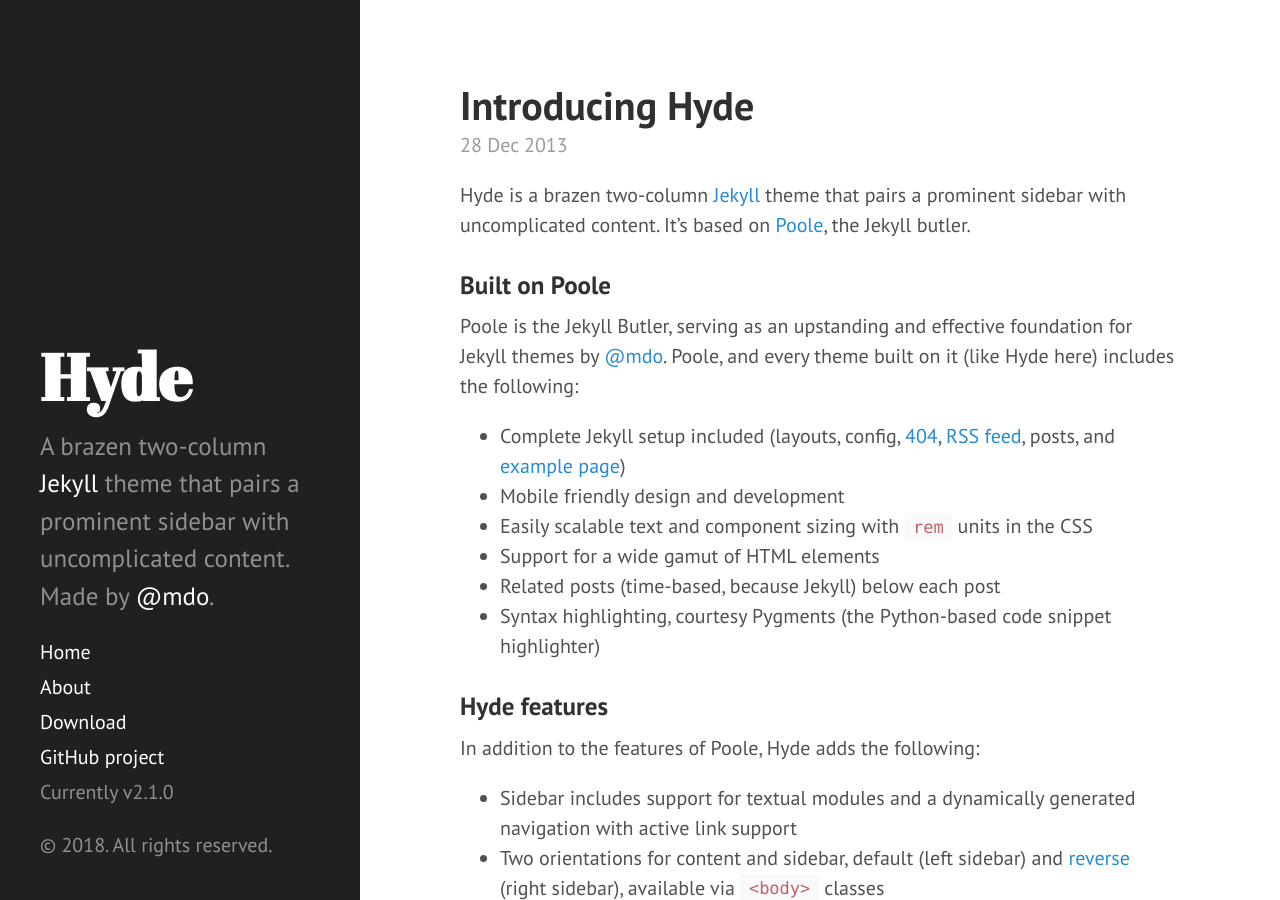
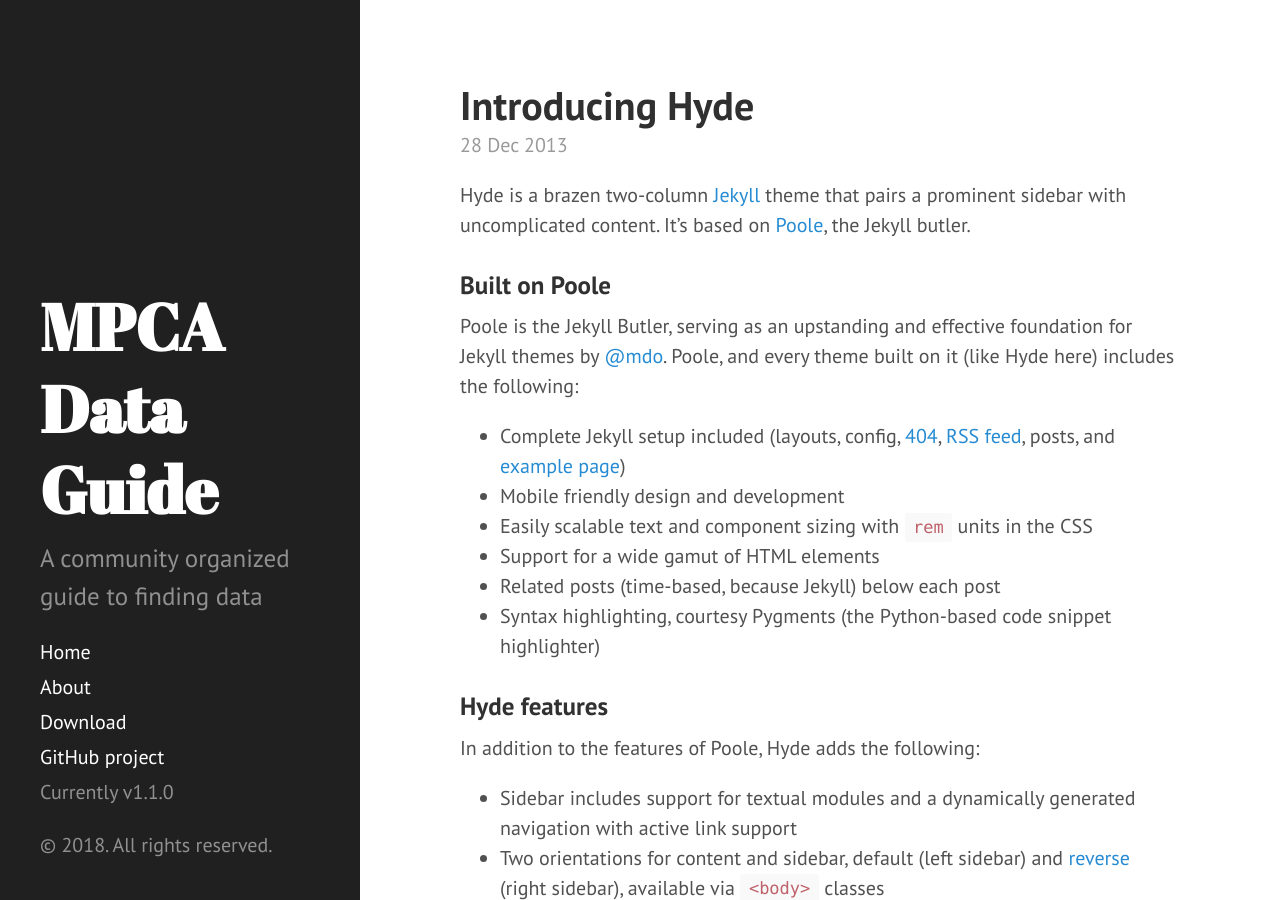
Before and after one commit to kmellick/Data-Guide, a Jekyll site: the page built from index.html, in a window 1280 px wide and 900 px high. Built offline with Jekyll 4.4.1, drawn with Linux system fonts in a browser that asks for light colours; the list of posts is cut into pages by our own code.

Commit message:
Update _config.yml

```diff
--- a/_config.yml
+++ b/_config.yml
@@ -5,20 +5,20 @@
 permalink:        pretty
 
 # Setup
-title:            Hyde
-tagline:          'A Jekyll theme'
-description:      'A brazen two-column <a href="http://jekyllrb.com" target="_blank">Jekyll</a> theme that pairs a prominent sidebar with uncomplicated content. Made by <a href="https://twitter.com/mdo" target="_blank">@mdo</a>.'
-url:              https://data-analysis-users-group.github.io/MPCA-Data-Guide/
-baseurl:          https://data-analysis-users-group.github.io/MPCA-Data-Guide/
+title:            MPCA Data Guide
+tagline:          'Community data guide'
+description:      'A community organized guide to finding data'
+url:              https://MPCA-data.github.io/Data-Guide/
+baseurl:          https://MPCA-data.github.io/Data-Guide/
 
 author:
-  name:           'Mark Otto'
-  url:            https://twitter.com/mdo
+  name:           'MPCA'
+  url:            https://twitter.com/mnpca
 
 paginate:         5
 
 # Custom vars
-version:          2.1.0
+version:          1.1.0
 
 github:
-  repo:           https://github.com/poole/hyde
+  repo:           https://github.com/mpca-data/data-guide
```
